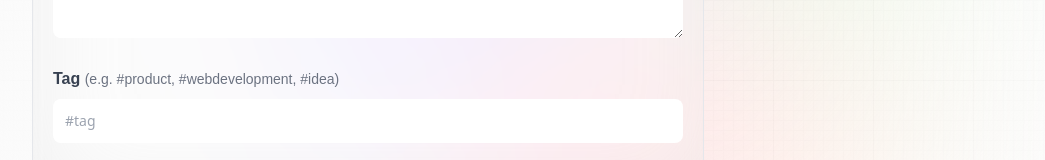
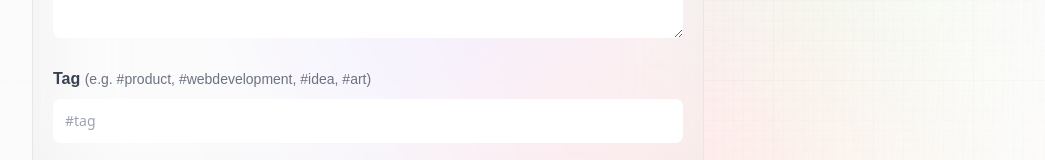
Before and after one commit to kaizen-design/promptopia, a Next.js app: page /create-prompt in a window 1280 px wide. Shown: the part 525-685 px from the top of the page, without its empty margins (32-1077 px from the left). Built offline with nearby package versions, Linux system fonts and the light colour scheme; no server answers.

Commit message:
Post popular tags added

```diff
--- a/components/Form.jsx
+++ b/components/Form.jsx
@@ -1,4 +1,11 @@
 import Link from "next/link";
+
+const popularTags = [
+  'product',
+  'webdevelopment',
+  'idea',
+  'art'
+];
 
 const Form = ({
   type,
@@ -31,7 +38,18 @@ const Form = ({
         </label>
         <label>
           <span className="font-satoshi font-semibold text-base text-gray-700">
-            Tag <span className="font-normal text-gray-500 text-sm">(e.g. #product, #webdevelopment, #idea)</span>
+            Tag {` `}
+            <span className="font-normal text-gray-500 text-sm">
+              (e.g. {popularTags.map((tag) => (
+                <span
+                  key={tag}
+                  className="prompt_tag"
+                  onClick={(e) => setPost({ ...post, tag: e.target.innerText })}
+                >
+                  {`#${tag}`}
+                </span>
+              ))})
+            </span>
           </span>
           <input
             value={post.tag}
--- a/styles/globals.css
+++ b/styles/globals.css
@@ -168,3 +168,12 @@
 .flex-between {
   @apply flex justify-between items-center;
 }
+
+.prompt_tag:not(:last-child):after {
+  content: ', ';
+  @apply text-gray-500;
+}
+
+.prompt_tag {
+  @apply hover:text-black cursor-pointer;
+}
```
